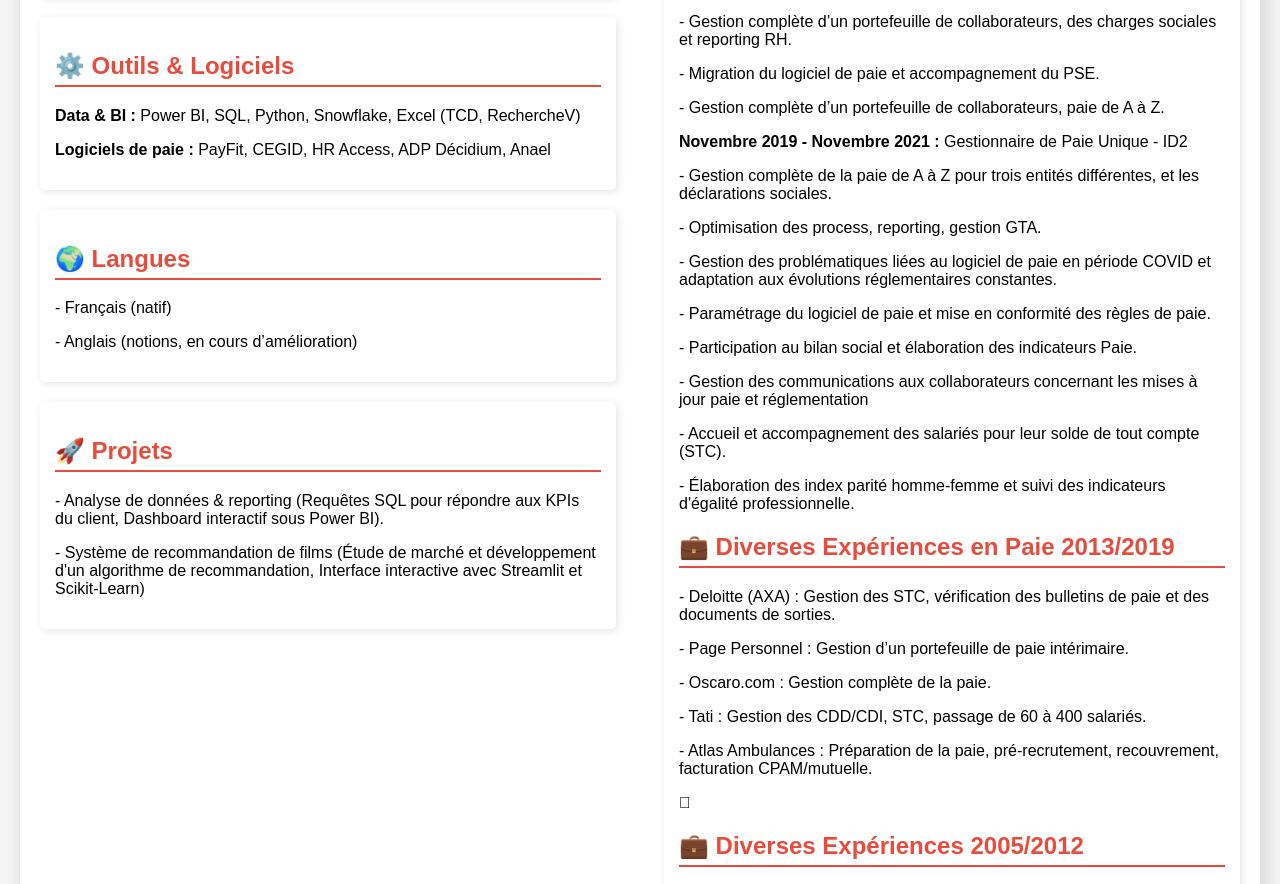
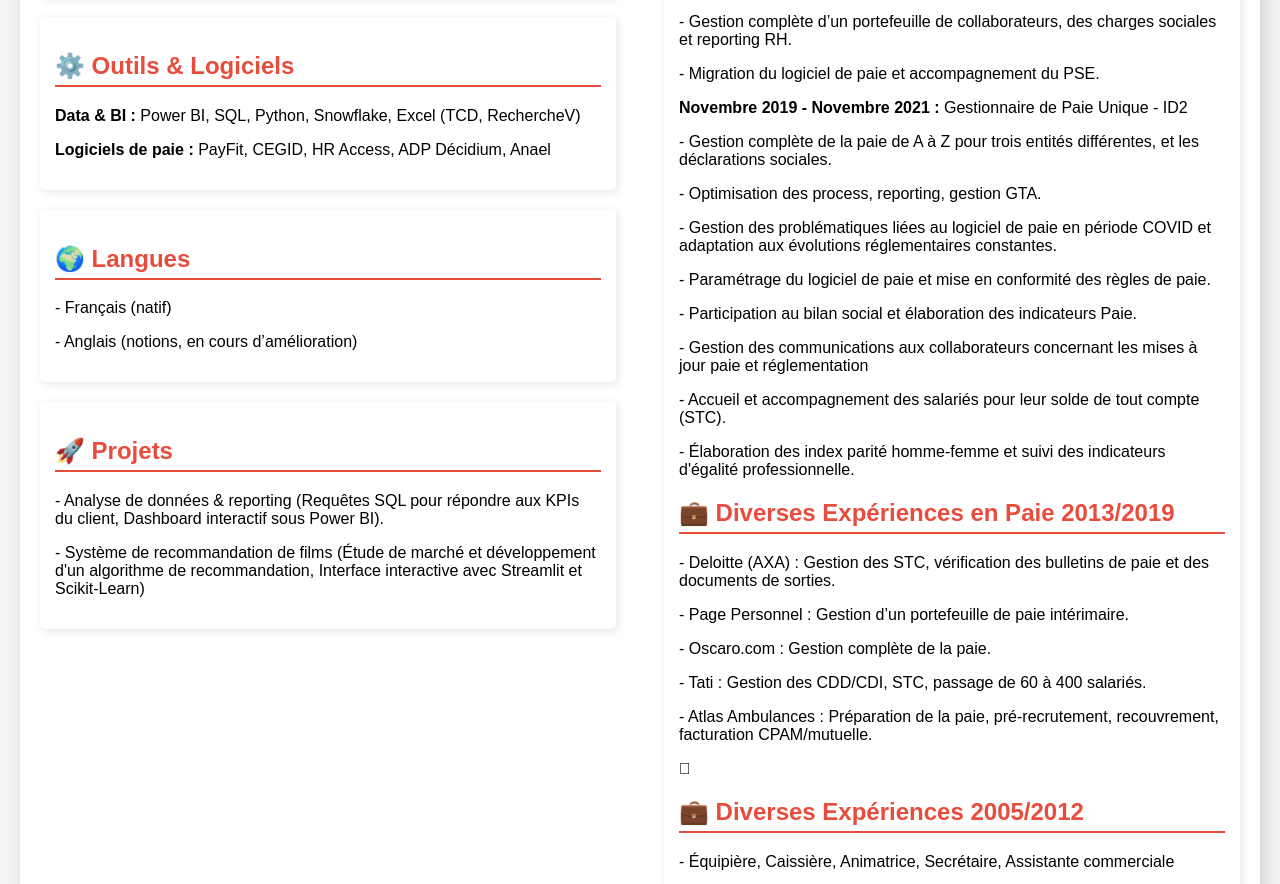
Before and after one commit to Assia922/CVassia, a plain HTML site: page index.html in a window 1280 px wide. Shown: the part 1328-2212 px from the top of the page. Drawn offline with Linux system fonts and the light colour scheme.

Commit message:
Update index.html

```diff
--- a/index.html
+++ b/index.html
@@ -170,7 +170,6 @@
                     <p><b>Novembre 2021 - Mai 2022 :</b> Gestionnaire de Paie - Danone</p>
                     <p>- Gestion complète d’un portefeuille de collaborateurs, des charges sociales et reporting RH.</p>
                     <p>- Migration du logiciel de paie et accompagnement du PSE.</p>
-                    <p>- Gestion complète d’un portefeuille de collaborateurs, paie de A à Z.</p>
 
                     <p><b>Novembre 2019 - Novembre 2021 :</b> Gestionnaire de Paie Unique - ID2</p>
                     <p>- Gestion complète de la paie de A à Z pour trois entités différentes, et les déclarations sociales.</p>
```
